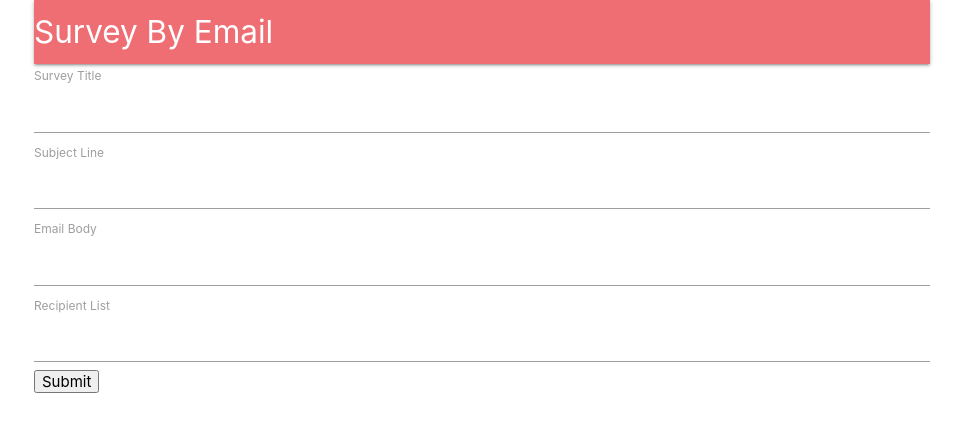
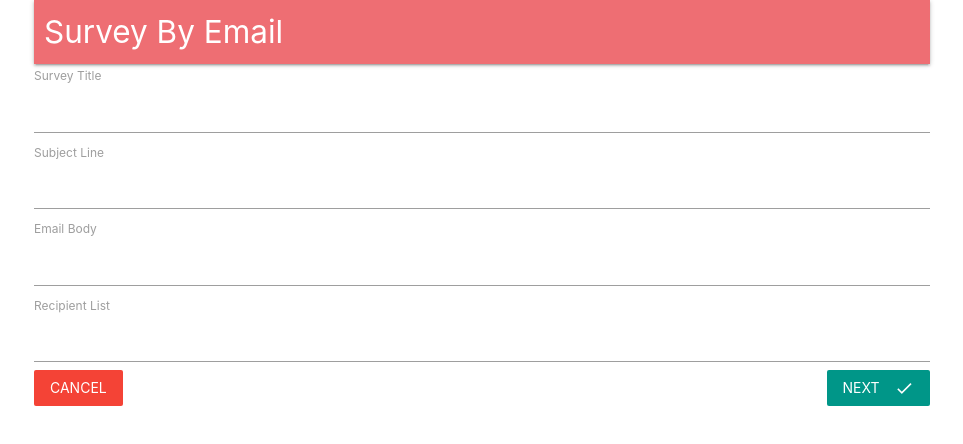
Before and after one commit to tsg1204/survey-by-email, a React (Create React App) app in the folder client/: page /surveys/new in a window 1280 px wide. Shown: the top 444 px of the page, without its empty margins (158-1121 px from the left). Built offline with nearby package versions, Linux system fonts and the light colour scheme; no server answers.

Commit message:
survey form changed

```diff
--- a/client/src/components/App.js
+++ b/client/src/components/App.js
@@ -18,16 +18,14 @@
 
     render() {
         return (
+            <BrowserRouter>
                 <div className="container">
-                <BrowserRouter>
-                    <div>
                     <Header />
                     <Route exact path="/" component={Landing} />
                     <Route exact path="/surveys" component={Dashboard} />
                     <Route path="/surveys/new" component={SurveyNew} />
                 </div>
             </BrowserRouter>
-            </div>
         )
     }
 
--- a/client/src/components/Header.js
+++ b/client/src/components/Header.js
@@ -26,7 +26,7 @@
         return (
             <nav>
                 <div className="nav-wrapper">
-                    <Link to={this.props.auth ? '/surveys' : '/'} className="left brand-logo">
+                    <Link to={this.props.auth ? '/surveys' : '/'} className="left brand-logo" style={{ margin: '0 10px'}}>
                         Survey By Email
                     </Link>
                     <ul className="right">
--- a/client/src/components/surveys/SurveyForm.js
+++ b/client/src/components/surveys/SurveyForm.js
@@ -1,19 +1,24 @@
 
 import React, { Component } from 'react';
 import { reduxForm, Field } from 'redux-form';
+import _ from 'lodash';
+import { Link } from 'react-router-dom';
 
 import SurveyField from './SurveyField';
 
+const FIELDS = [
+    {label: 'Survey Title', name: 'title'},
+    {label: 'Subject Line', name: 'subject'},
+    {label: 'Email Body', name: 'body'},
+    {label: 'Recipient List', name: 'emails'}
+
+];
+
 class SurveyForm extends Component {
     renderFields() {
-        return (
-            <div>
-                <Field label="Survey Title" type="text" name="title" component={SurveyField}/>
-                <Field label="Subject Line" type="text" name="subject" component={SurveyField}/>
-                <Field label="Email Body" type="text" name="body" component={SurveyField}/>
-                <Field label="Recipient List" type="text" name="emails" component={SurveyField}/>
-            </div>
-        )
+        return _.map( FIELDS, ({ label, name }) => {
+            return <Field  key={name} component={SurveyField} type="text" label={label} name={name} />
+        })
     };
 
     render() {
@@ -21,7 +26,13 @@
             <div>
                 <form onSubmit={this.props.handleSubmit(values => console.log(values))}>
                     {this.renderFields()}
-                    <button type="submit">Submit</button>
+                    <Link to="/surveys" className="red btn-flat white-text">
+                        Cancel
+                    </Link>
+                    <button type="submit" className="teal btn-flat right white-text">
+                        Next
+                        <i className="material-icons right">done</i>
+                    </button>
                 </form>
             </div>
         )
```
Lines whose indentation alone changed are shown as unchanged.
